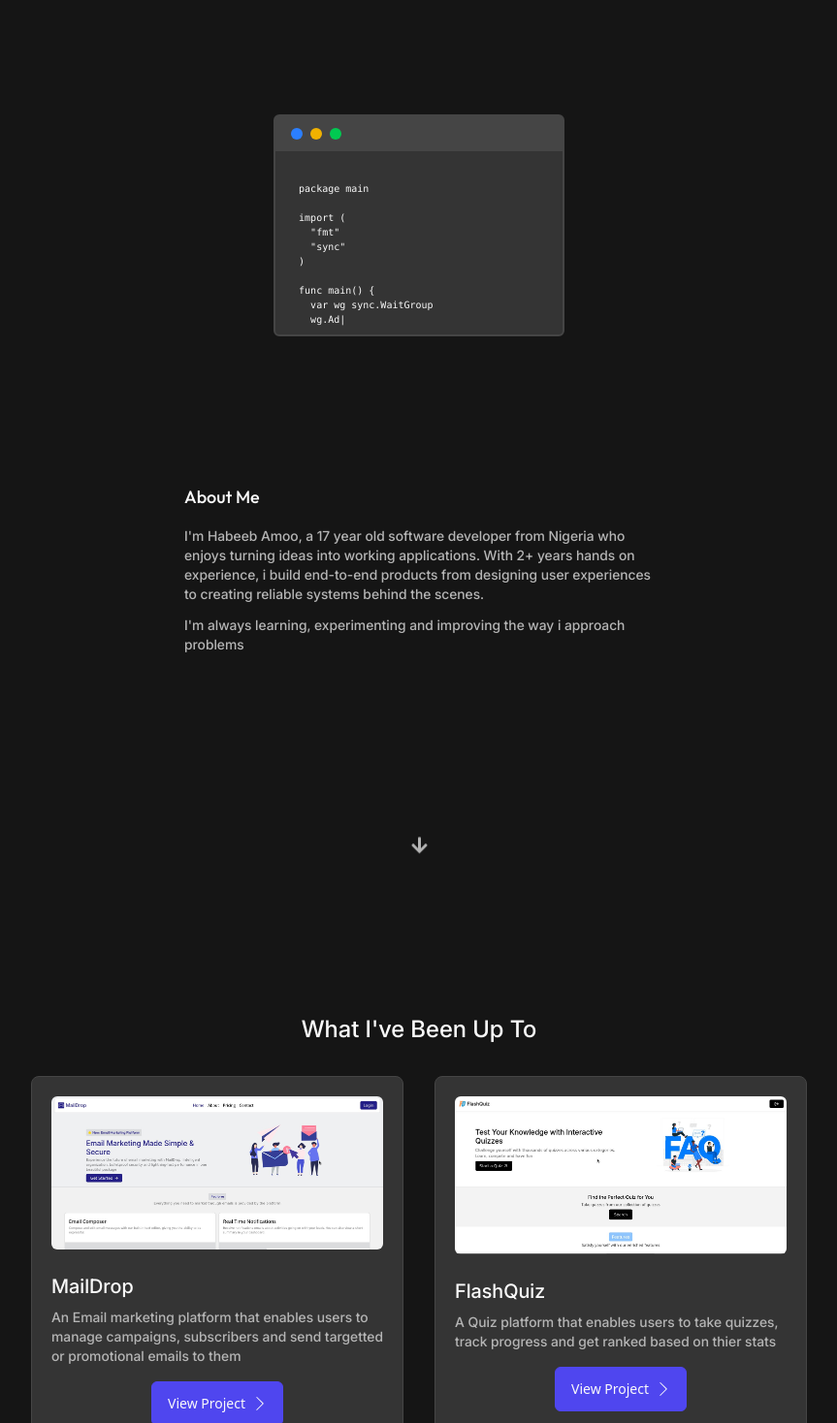
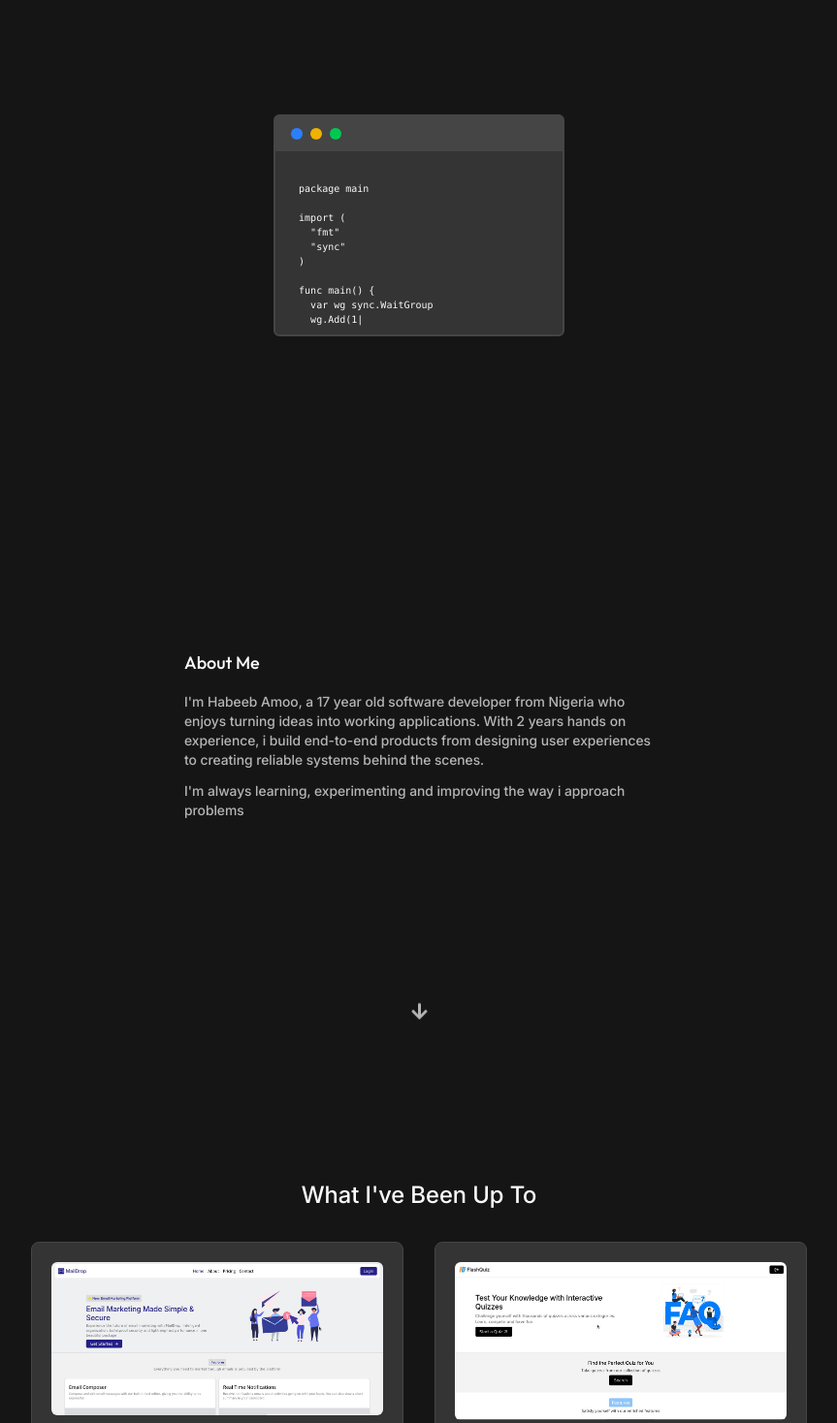
Before and after one commit to Habeebamoo/Portfolio, a React (Vite) app: page / in a window 1280 px wide. Shown: the part 502-1970 px from the top of the page at 97% size, without its empty margins (208-1071 px from the left). Built offline with nearby package versions, Linux system fonts and the light colour scheme.

Commit message:
updated UI

```diff
--- a/index.html
+++ b/index.html
@@ -4,7 +4,7 @@
     <meta charset="UTF-8" />
     <link rel="icon" href="/src//assets/anime.jpeg" />
     <meta name="viewport" content="width=device-width, initial-scale=1.0" />
-    <title>Habeeb Amoo ~ Software Developer</title>
+    <title>Habeeb Amoo ~ software developer</title>
   </head>
   <body>
     <div id="root"></div>
--- a/src/components/CodeBox.tsx
+++ b/src/components/CodeBox.tsx
@@ -20,6 +20,7 @@ const CodeBox = () => {
       }()
 
       wg.Wait()
+      fmt.Println("All Done")
     }
   `;
 
@@ -35,8 +36,8 @@ const CodeBox = () => {
   }, [])
 
   return (
-    <section>
-      <div className="bg-box border-2 border-border rounded-md w-[75%] md:w-[300px] mx-auto mt-30 pb-2">
+    <section className="mt-30 min-h-[400px]">
+      <div className="bg-box border-2 border-border rounded-md w-[75%] md:w-[300px] mx-auto pb-2">
         <div className="flex-start gap-2 pl-4 mb-4 bg-border py-3">
           <div className="h-3 w-3 rounded-full bg-blue-500"></div>
           <div className="h-3 w-3 rounded-full bg-yellow-500"></div>
--- a/src/components/Footer.tsx
+++ b/src/components/Footer.tsx
@@ -4,7 +4,7 @@ const Footer = () => {
   const year = new Date().getFullYear()
 
   return (
-    <footer className="bg-box text-sm text-muted font-inter p-6 text-center border-t-1 border-t-border">
+    <footer className="bg-box text-sm text-muted font-inter p-8 text-center border-t-1 border-t-border">
       <p className="flex-center gap-2">
         &copy; {year} Habeeb Amoo. Built with
         <span><FaHeart color="red" /></span>
--- a/src/components/Header.tsx
+++ b/src/components/Header.tsx
@@ -17,7 +17,7 @@ const Header = () => {
   return (
     <header className="fixed top-0 left-0 right-0 p-6 z-10">
       <div className="flex-center">
-        <div className="bg-box border-2 border-white/10 shadow-lg flex-center py-4 px-6 rounded-lg gap-6 gap-4 text-muted">
+        <div className="bg-box/95 border-2 border-border shadow-lg flex-center py-4 px-6 rounded-lg gap-6 gap-4 text-muted">
           <div onClick={toGitHub}>
             <FaGithub size={20} />
           </div>
--- a/src/components/Main.tsx
+++ b/src/components/Main.tsx
@@ -101,7 +101,7 @@ const Main = () => {
       <div className="mt-30">
         <div className="py-8 px-2 rounded-md w-[90%] md:w-[500px] mx-auto" data-aos="slide-up">
           <h1 className="text-accent font-outfit text-lg">About Me</h1>
-          <p className="text-sm text-muted font-inter mt-4">I'm Habeeb Amoo, a 17 year old software developer from Nigeria who enjoys turning ideas into working applications. With 2+ years hands on experience, i build end-to-end products from designing user experiences to creating reliable systems behind the scenes.</p>
+          <p className="text-sm text-muted font-inter mt-4">I'm Habeeb Amoo, a 17 year old software developer from Nigeria who enjoys turning ideas into working applications. With 2 years hands on experience, i build end-to-end products from designing user experiences to creating reliable systems behind the scenes.</p>
           <p className="text-sm text-muted font-inter mt-3">I'm always learning, experimenting and improving the way i approach problems</p>
         </div>
       </div>
@@ -120,7 +120,7 @@ const Main = () => {
           <p className="text-muted text-sm font-inter mt-2">
             An Email marketing platform that enables users to manage campaigns, subscribers and send targetted or promotional emails to them
           </p>
-          <button onClick={toMailDrop} className="btn-secondary px-4 py-3 mt-4 text-sm flex-center gap-2 mx-auto">
+          <button onClick={toMailDrop} className="btn-secondary px-4 py-3 mt-4 text-sm flex-center gap-2">
             <span>View Project</span>
             <SlArrowRight />
           </button>
@@ -134,7 +134,7 @@ const Main = () => {
           <p className="text-muted text-sm font-inter mt-2">
             A Quiz platform that enables users to take quizzes, track progress and get ranked based on thier stats
           </p>
-          <button onClick={toFlashquiz} className="btn-secondary px-4 py-3 mt-4 text-sm flex-center gap-2 mx-auto">
+          <button onClick={toFlashquiz} className="btn-secondary px-4 py-3 mt-4 text-sm flex-center gap-2">
             <span>View Project</span>
             <SlArrowRight />
           </button>
--- a/src/pages/projects/FlashQuiz.tsx
+++ b/src/pages/projects/FlashQuiz.tsx
@@ -64,17 +64,17 @@ const FlashQuiz = () => {
       </div>
 
       <div className=" mt-10 mb-30 flex-center flex-col">
-        <div className="bg-box p-4 border-1 border-border rounded-lg w-[95%] md:w-[400px]">
+        <div className="bg-box p-3 border-1 border-border rounded-lg w-[95%] md:w-[400px]">
           <img src={img1} className="rounded-md" />
         </div>
         <div className="grid grid-cols-1 md:grid-cols-3 gap-6 mt-5 mx-auto w-[95%] lg:w-[700px]">
-          <div className="bg-box p-4 border-1 border-border rounded-lg">
+          <div className="bg-box p-3 border-1 border-border rounded-lg">
             <img src={img2} className="rounded-md" />
           </div>
-          <div className="bg-box p-4 border-1 border-border rounded-lg">
+          <div className="bg-box p-3 border-1 border-border rounded-lg">
             <img src={img3} className="rounded-md" />
           </div>
-          <div className="bg-box p-4 border-1 border-border rounded-lg">
+          <div className="bg-box p-3 border-1 border-border rounded-lg">
             <img src={img4} className="rounded-md" />
           </div>
         </div>
--- a/src/pages/projects/MailDrop.tsx
+++ b/src/pages/projects/MailDrop.tsx
@@ -49,7 +49,7 @@ const MailDrop = () => {
           MailDrop is a simple and powerful email marketing platform that enable users to create campaigns, manage subscribers, track engagements, and connect with them by sending promotional emails.
         </p>
         <p className="text-sm text-muted font-inter mt-4">
-          The platform supports Third parties login (Google), Other security featues inclued JWT Authentication, Rate Limiting and XSS (Cross Site Scripting) prevention, Making it secure and reliable for users.
+          The platform supports Third parties login (Google), Other security featues inclued JWT Authentication, Rate Limiting, Making it secure and reliable for users.
         </p>
       </div>
 
@@ -66,17 +66,17 @@ const MailDrop = () => {
       </div>
 
       <div className=" mt-10 mb-30 flex-center flex-col">
-        <div className="bg-box p-4 border-1 border-border rounded-lg w-[95%] md:w-[400px]">
+        <div className="bg-box p-3 border-1 border-border rounded-lg w-[95%] md:w-[400px]">
           <img src={img1} className="rounded-md" />
         </div>
         <div className="grid grid-cols-1 md:grid-cols-3 gap-6 mt-5 mx-auto w-[95%] lg:w-[700px]">
-          <div className="bg-box p-4 border-1 border-border rounded-lg">
+          <div className="bg-box p-3 border-1 border-border rounded-lg">
             <img src={img2} className="rounded-md" />
           </div>
-          <div className="bg-box p-4 border-1 border-border rounded-lg">
+          <div className="bg-box p-3 border-1 border-border rounded-lg">
             <img src={img3} className="rounded-md" />
           </div>
-          <div className="bg-box p-4 border-1 border-border rounded-lg">
+          <div className="bg-box p-3 border-1 border-border rounded-lg">
             <img src={img4} className="rounded-md" />
           </div>
         </div>
```
